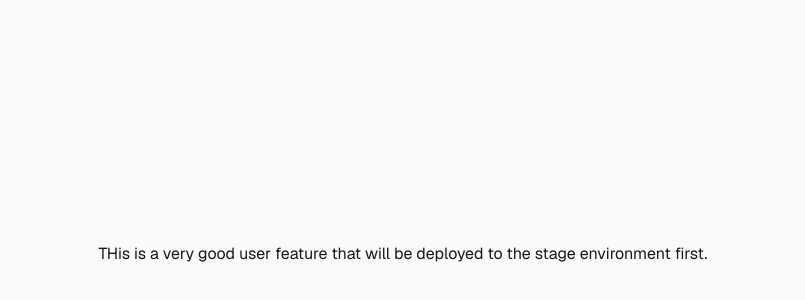
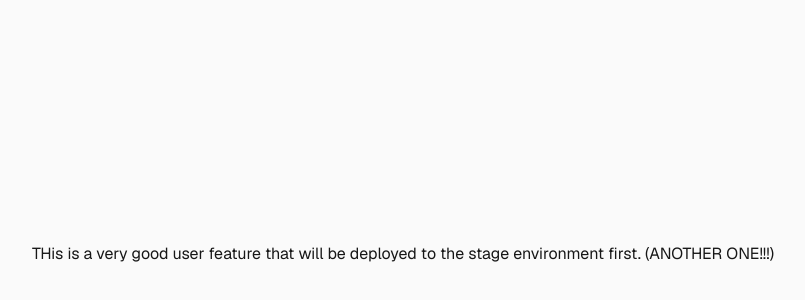
Before and after one commit to hampak/github-actions-practice, a Next.js app: page / in a window 1280 px wide. Shown: the part 146-446 px from the top of the page, without its empty margins (237-1042 px from the left). Built offline with nearby package versions, Linux system fonts and the light colour scheme.

Commit message:
#11/testing refs not showing properly in vercel deployments tag (#11)
* testing ref not showing properly

* .

```diff
--- a/src/app/page.tsx
+++ b/src/app/page.tsx
@@ -2,7 +2,7 @@ export default function Home() {
   return (
     <div className="flex min-h-screen items-center justify-center bg-zinc-50 font-sans dark:bg-black">
       THis is a very good user feature that will be deployed to the stage
-      environment first.
+      environment first. (ANOTHER ONE!!!)
     </div>
   );
 }
```
